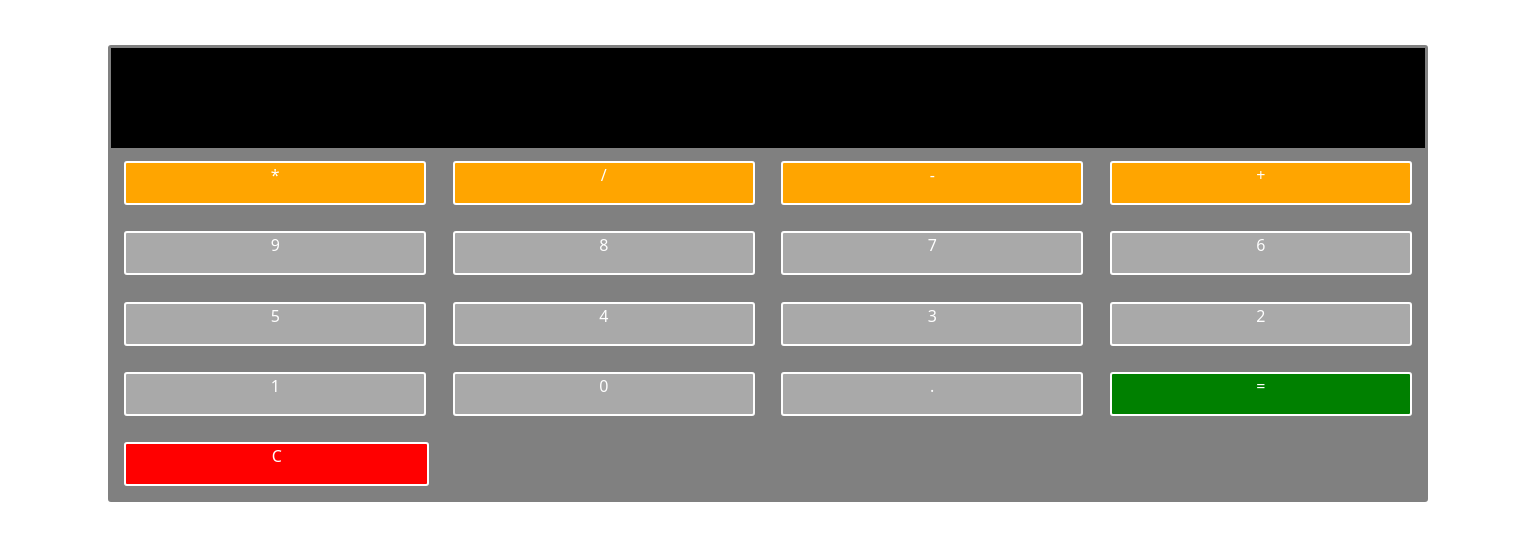
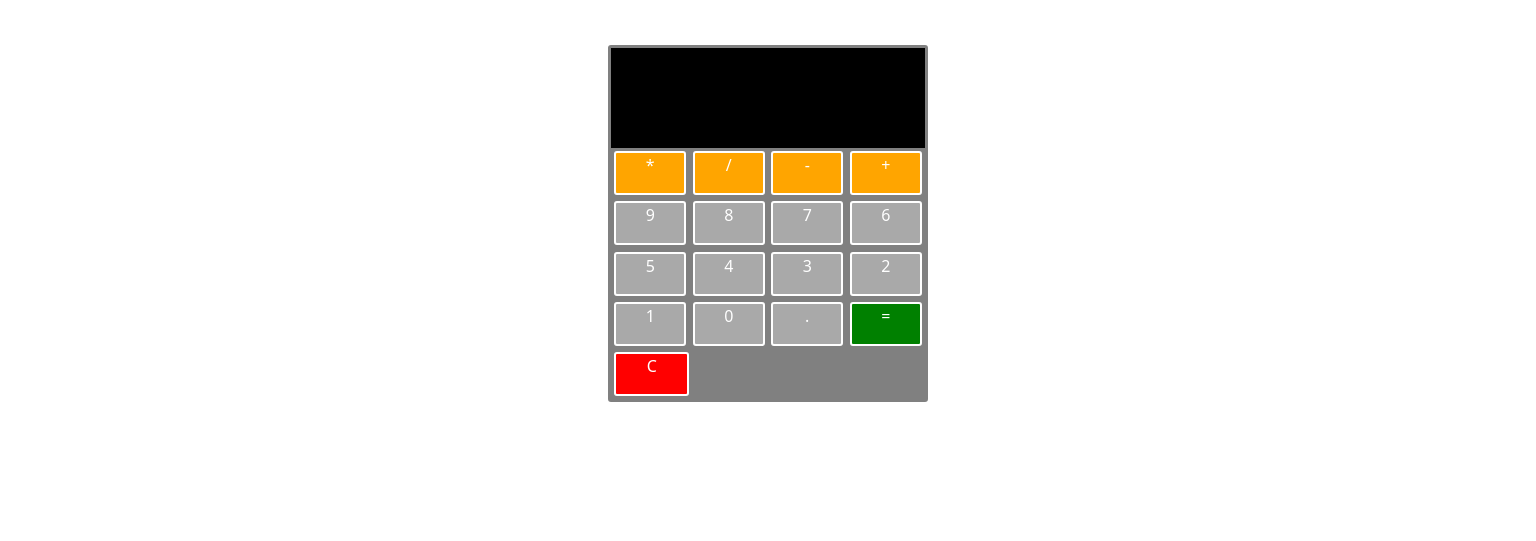
Before and after one commit to livingstonkolbie/Calculator, a plain HTML site: page index.html in a window 1536 px wide. Shown: the part 107-648 px from the top of the page. Drawn offline with Linux system fonts and the light colour scheme.

Commit message:
Update style.css

```diff
--- a/css/style.css
+++ b/css/style.css
@@ -51,3 +51,24 @@ body {
     border-radius: 3px;
     background-color: grey;
 }
+
+@media (min-width: 768px) {
+
+    body {
+        padding: 0rem 16rem;
+    }
+}
+
+@media (min-width: 1024px) {
+
+    body {
+        padding: 0rem 24rem;
+    }
+}
+
+@media (min-width: 1440px) {
+
+    body {
+        padding: 0rem 38rem;
+    }
+}
```
